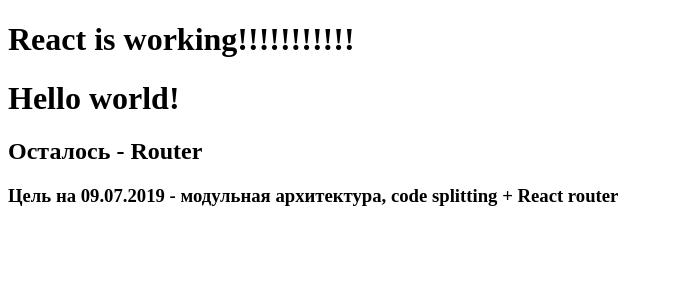
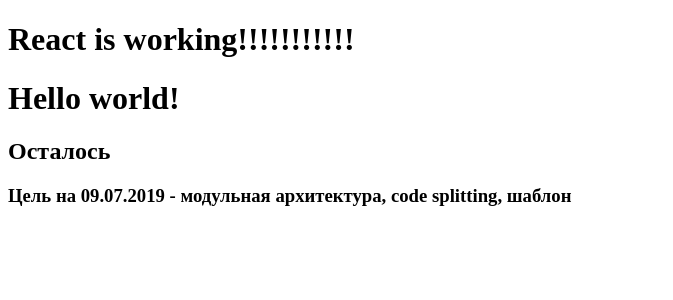
Before and after one commit to Sounryyy/ReactRedux_boilerplate, a React app: page / in a window 1280 px wide. Shown: the top 300 px of the page, without its empty margins (0-673 px from the left). Built offline with nearby package versions, Linux system fonts and the light colour scheme.

Commit message:
Added react-router

```diff
--- a/package.json
+++ b/package.json
@@ -52,7 +52,10 @@
     "@babel/runtime": "^7.5.1",
     "react": "^16.8.6",
     "react-dom": "^16.8.6",
+    "react-flexbox-grid": "^2.1.2",
     "react-redux": "^7.1.0",
+    "react-router": "^5.0.1",
+    "react-router-dom": "^5.0.1",
     "redux": "^4.0.2"
   }
 }
--- a/src/App.js
+++ b/src/App.js
@@ -8,8 +8,8 @@
       <div>
         <h1> React is working!!!!!!!!!!!</h1>
         <h1>Hello world!</h1>
-        <h2>Осталось - Router</h2>
-        <h3>Цель на 09.07.2019 - модульная архитектура, code splitting + React router</h3>
+        <h2>Осталось</h2>
+        <h3>Цель на 09.07.2019 - модульная архитектура, code splitting, шаблон</h3>
       </div>
     );
   }
--- a/webpack.config.dev.js
+++ b/webpack.config.dev.js
@@ -26,6 +26,7 @@
       },
       {
         test: /\.css$/,
+        include: /flexboxgrid/,
         use: ['style-loader', 'css-loader'],
       },
       {
```
Also changed, not shown: 1 other file (tests, documents, lock files or other folders).
